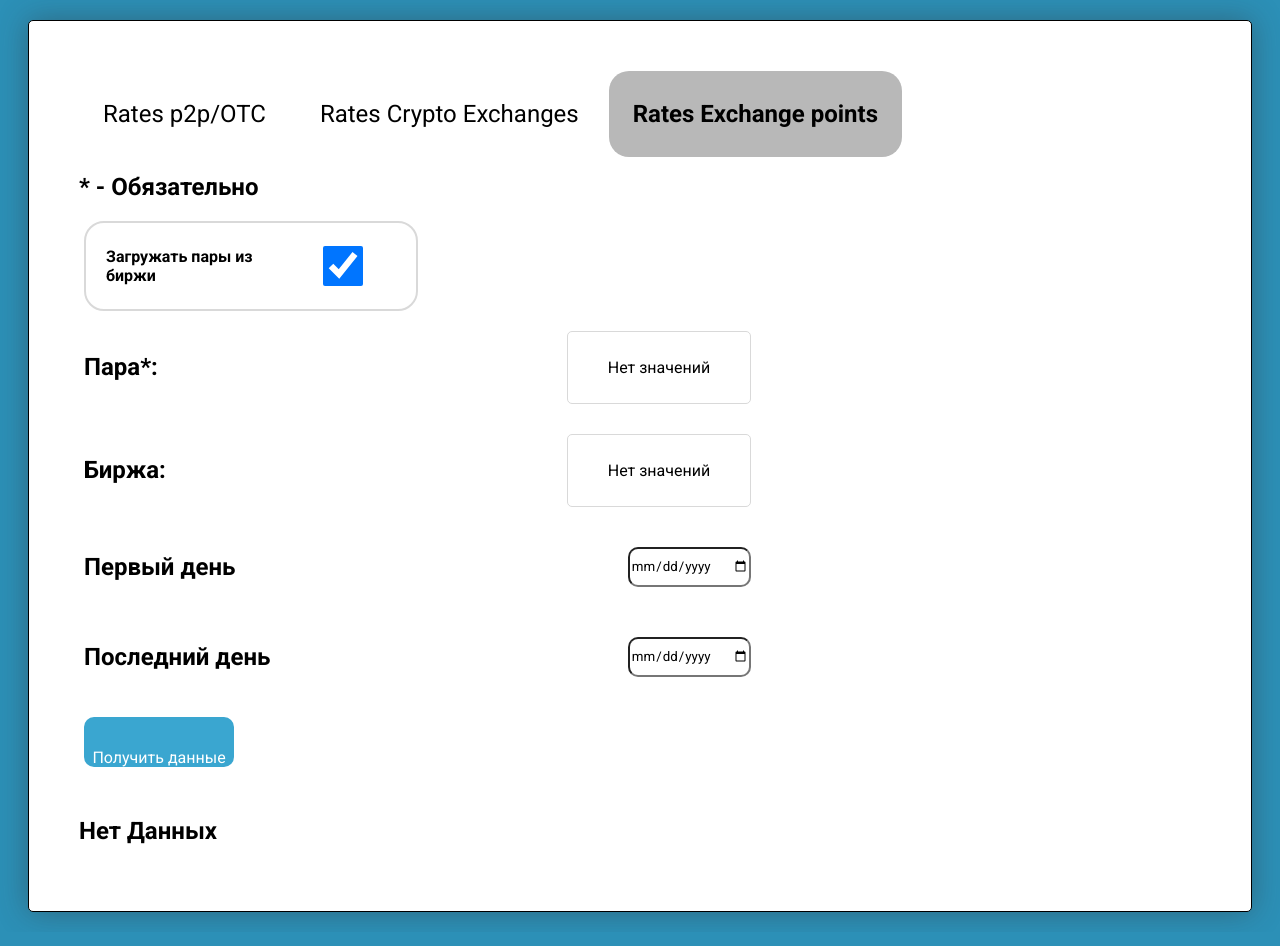
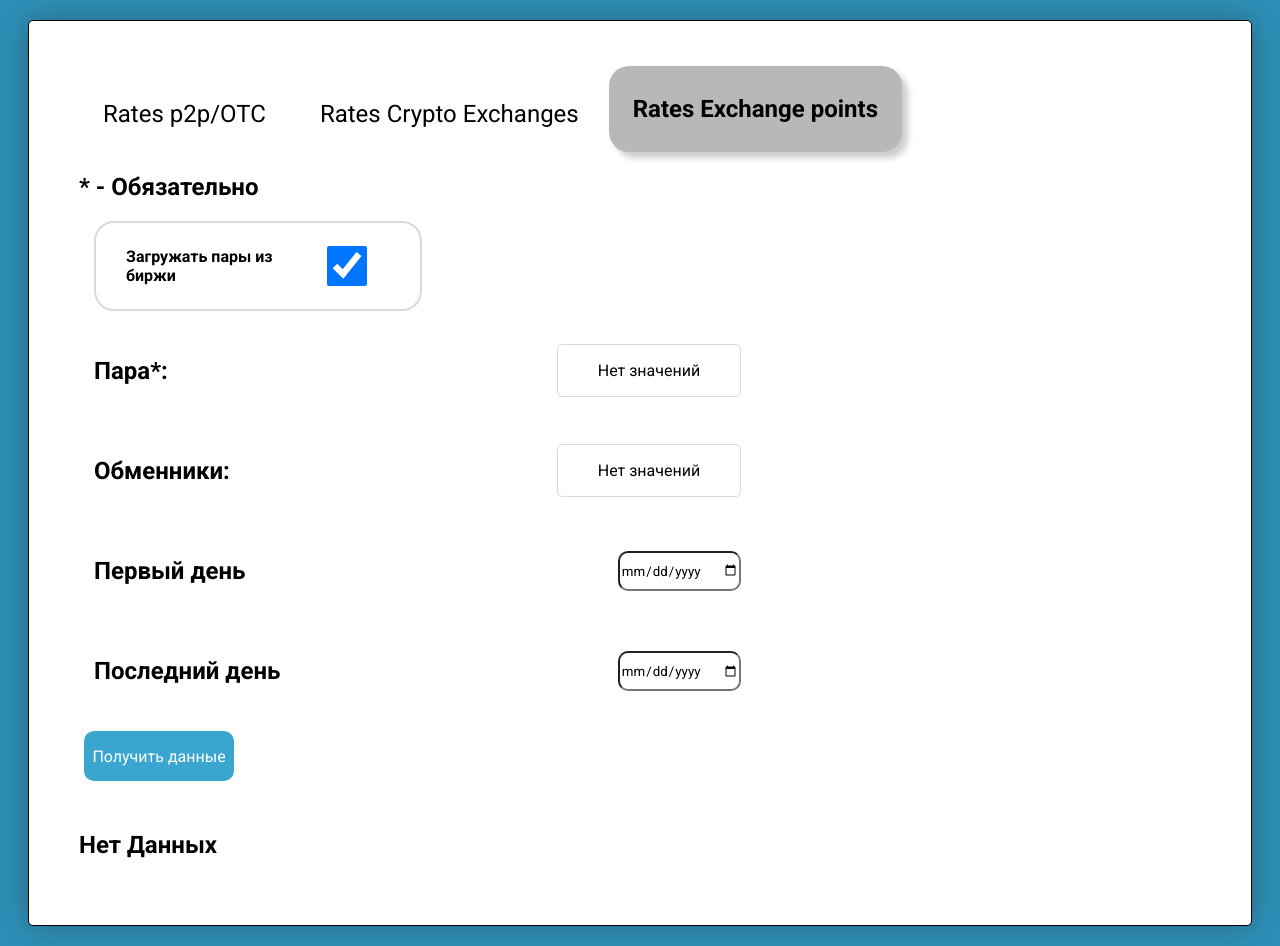
Before and after one commit to GTech1256/TestTaskFronEnd-2, a Vue app: page / in a window 1280 px wide. Built offline with nearby package versions, Linux system fonts and the light colour scheme; no server answers.

Commit message:
change design to material

```diff
--- a/src/components/main.vue
+++ b/src/components/main.vue
@@ -15,7 +15,8 @@ div(class="panel")
           p(@click="tableData=[]") {{tab.name.eng}}
       //.lang(@click="changeLang" :style="{backgroundImage: getLangImage}")
           p {{lang}}
-    h1(id="message") * - Обязательно
+    #message
+      h1 * - Обязательно
     transition(name="fade")
       message( :message="message" v-if="showMessage")
 
@@ -167,7 +168,6 @@ export default {
 </script>
 <style lang="stylus">
 
-
 mainColor= #3AA6D0
 lightColor= #62B1D0
 darkenColor= darken(mainColor,15%)
@@ -181,6 +181,7 @@ tabsColor = #cccccc
 body
   background-color: darkenColor
   font-family: arial
+
 
 ul
   list-style-type none
@@ -196,15 +197,18 @@ label
   margin: 0px .25em 0 0;
   border-radius: 20px
   font-size 1.5rem
-
-.panel__tabs_label:hover
-  background tabsColor
-  cursor pointer
+  &:hover
+    background tabsColor
+    cursor pointer
+    transform translateY(-2px)
+    box-shadow 6px 6px 6px 0px rgba(0,0,0,.3)
 
 
 input:checked + .panel__tabs_label
   font-weight bold
   background darken(tabsColor,10%)
+  transform translateY(-5px)
+  box-shadow 6px 6px 6px 0px rgba(0,0,0,.2)
 
 
 .flex
@@ -235,6 +239,7 @@ input:checked + .panel__tabs_label
   margin-left: auto;
 
 .items__item
+  padding 10px
   display:flex
   width:60%
   justify-content: space-between
@@ -242,23 +247,23 @@ input:checked + .panel__tabs_label
   margin-bottom:20px
   padding-bottom: 10px
   align-items: center;
+  &:hover
+    transform: translateY(-3px);
+    box-shadow: 6px 6px 6px 0 rgba(0,0,0,0.2);
+    border 1px solid rgba(0,0,0,0.2)
 
-.items__item:hover
-  background: linear-gradient(
-    to top,
-    rgba(28,98,210,0.5) 0%,
-    rgba(255,255,255,0.69) 17%,
-    rgba(255,255,255,1) 100%
-  )
-  border-bottom-style: solid
-  margin-bottom:19px
+.items__item:hover .items__item_input
+  transform: translateY(-1px);
+  box-shadow: 2px 2px 2px 0 rgba(0,0,0,0.2);
+
 
 .items__item:focus
   border-bottom-style: solid
   margin-bottom:9px
 
 .items__item_input
-  padding 10px 40px
+  margin auto 0
+  padding 0 40px
   border 1px solid lightGreyColor
   border-radius 5px;
   cursor pointer
@@ -274,21 +279,22 @@ input:checked + .panel__tabs_label
 
 .btn
   cursor pointer
-  align-content: flex-end
   background-color:mainColor
+  text-align center
   width:150px;
   height: 50px;
-  line-height: 50px;
   color:white
-  text-align:center
-  content-align:middle
   border-radius:10px
+  &:hover
+    background-color:lightColor
+    box-shadow: 6px 6px 6px 0 rgba(0,0,0,0.2);
+    border 1px solid rgba(0,0,0,0.2)
+  &:active
+    background-color:darkColor
+    box-shadow: none
+  > p
+    margin auto
 
-.btn:hover
-  background-color:darkenColor
-
-.btn:active
-  background-color:darkColor
 
 select, input
   height:3em
@@ -301,40 +307,6 @@ select, input
 .fade-enter, .fade-leave-to
   opacity: 0
 
-/*
-vue transition name="currentTabIndex === 0 ? 'component-left':'component-right'"
-слайдер глючит
-.component-right-enter-active {
-  display: inline-block;
-  animation: btnOff .3s ease-in-out;
-}
-
-.component-right-leave-active {
-  display: inline-block;
-  animation: btnOn .3s ease-in-out;
-}
-
-.component-left-enter-active {
-  display: inline-block;
-  animation: btnOn .3s ease-in-out;
-  animation-direction: reverse;
-}
-
-.component-left-leave-active {
-  display: inline-block;
-  animation: btnOff .3s ease-in-out reverse;
-}
-
-@keyframes btnOn {
-  from { transform: translateX(0px); opacity: 1; }
-  to { transform: translateX(-40px); opacity: 0; }
-}
-
-@keyframes btnOff {
-  from { transform: translateX(40px); opacity: 0;}
-  to { transform: translateX(0px); opacity: 1; }
-}
-*/
 
 //@media (max-width: 1200px)
 
@@ -347,7 +319,8 @@ vue transition name="currentTabIndex === 0 ? 'component-left':'component-right'"
 
 @media (max-width: 768px)
   .items__item
-    flex-wrap wrap
+    flex-direction column
+    justify-content center
 
   .panel
     padding 20px
@@ -358,6 +331,19 @@ vue transition name="currentTabIndex === 0 ? 'component-left':'component-right'"
   .items__item:hover
     background: none
 
+  #center
+    justify-content center
+
+  #message
+    display flex
+    justify-content center
+
+  .items__item
+    margin 30px auto
+
+  .btn
+    margin auto
+
 @media (max-width: 400px)
   .panel
     margin 1px
--- a/src/components/message.vue
+++ b/src/components/message.vue
@@ -1,5 +1,5 @@
 <template lang="pug">
-  .messagebox(:style="{ 'background-color': getEnumImage.color}")
+  .messagebox(:style="{ 'background-color': getEnumImage.color, 'box-shadow': getEnumImage.shadow}")
     img.left.float(:src="getEnumImage.src" :alt="message.type")
     h1 {{ message.text }}
 </template>
@@ -11,16 +11,28 @@ export default {
   data() {
     return {
       enumImages: {
-        succses: { src: 'static/img/checkmark.png', color: 'green' },
-        info: { src: 'static/img/information.png', color: '#62B1D0' },
-        warning: { src: 'static/img/error.png', color: '#e8b851' },
-        crash: { src: 'static/img/private.png', color: 'red' },
+        succses: { src: 'static/img/checkmark.png', color: '0, 153, 30' },
+        info: { src: 'static/img/information.png', color: '98, 177, 208' },
+        warning: { src: 'static/img/error.png', color: '232, 184, 81' },
+        crash: { src: 'static/img/private.png', color: '196, 47, 47' },
       },
     };
   },
   computed: {
     getEnumImage() {
-      return this.enumImages[this.message.type];
+      const params = this.enumImages[this.message.type];
+
+      const shadow = `6px 10px 10px 2px rgba(${params.color},.7)`;
+
+      const color = `rgb(${params.color})`;
+
+      const { src } = params;
+
+      return {
+        color,
+        src,
+        shadow,
+      };
     },
   },
 };
@@ -40,10 +52,13 @@ export default {
   min-height 150px
   padding 20px
 
+  transform: translateY(-3px);
+
 
  .messagebox > h1
   font-size 1.5rem
   margin-top 0
+  box-shadow 0
 
 img
 
--- a/src/components/smartSelect.vue
+++ b/src/components/smartSelect.vue
@@ -166,6 +166,9 @@ export default {
   text-align center
   font-size .5em
   cursor pointer
+  &:hover
+    transform translateY(-1px)
+    box-shadow 4px 4px 4px 0 rgba(150,0,0,.3)
 
 .div__container_head
   margin 10px
@@ -193,6 +196,9 @@ export default {
   border-radius 10px
   padding 5px
   margin 7px
+  &:hover
+    transform translateY(-1px)
+    box-shadow 2px 2px 2px 0px rgba(0,0,0,.3)
 
 @media (max-width: 768px)
   .div__container
--- a/src/components/tabs/Localbitcoins.vue
+++ b/src/components/tabs/Localbitcoins.vue
@@ -30,7 +30,7 @@
         v-model="numItemsFromBack"
       )
 
-    .btn(@click="getData")
+    .btn.flex(@click="getData")
       p Получить данные
 
 </template>
@@ -247,9 +247,7 @@ h1
   border: 0;
   font-size 2rem
   margin auto 0
-  height 1% // border поднимает
-  width 25%
-  min-width 25%
+  width 10%
   text-align center
 
 
--- a/src/components/tabs/rates.vue
+++ b/src/components/tabs/rates.vue
@@ -19,7 +19,7 @@
       @click="$emit('pickData', { name: params.name, items: params.data })"
     )
       label(:for="params.name" )
-        h1 {{params.value}}
+        h1 {{exchangersName(params)}}
       .items__item_input(  )
         p {{ textInputs(params) }}
     //pug mixin
@@ -44,7 +44,7 @@
         v-model="dateTo"
       )
 
-    .btn(@click="getRates")
+    .btn.flex(@click="getRates")
       p Получить данные
 
 </template>
@@ -101,7 +101,7 @@ export default {
           picked: '',
         },
         {
-          value: 'Биржа:',
+          value: ['Биржа:', 'Обменники:'],
           name: 'exchangers',
           data: [],
           picked: '',
@@ -170,6 +170,14 @@ export default {
     }
   },
   methods: {
+    exchangersName({ name, value }) {
+      if (name !== 'exchangers') {
+        return value;
+      }
+      // this.typeRate = 'exchangers';
+      const indexValue = this.typeRate === 'exchangers' ? 1 : 0;
+      return value[indexValue];
+    },
     textInputs(params) {
       return this.picked[params.name] === undefined || this.picked[params.name] === null ?
         params.data && params.data[0] ? 'Выбрать значение' :
@@ -256,6 +264,12 @@ export default {
 
 lightGreyColor= #d9d9d9
 
+h1
+  font-size:1.5rem
+
+.items__params
+  min-width 200px
+  margin 10px
 
 .items__params_checkbox
   display flex
@@ -269,21 +283,33 @@ lightGreyColor= #d9d9d9
 
 .items__params_by_pairs_text
   font-weight: bold
-  margin auto 0
+  margin auto 10px
 
 .items__params_by_pairs_input
   max-width 30%
 
 
-h1
-  font-size:1.5rem
+.items__params_checkbox:hover
+ transform translateY(-2px)
+ box-shadow 6px 6px 6px 0px rgba(0,0,0,.2)
 
-.items__params
-  min-width 200px
+@media(max-width: 768px)
 
-@media (max-width: 400px)
+  .items__params_checkbox
+    flex-direction column
+    justify-content center
+    align-items center
+    text-align center
+    margin auto
+
+
+@media(max-width: 430px)
   .items__params
-    font-size .5rem
+    font-size .7rem
+
+  .items__params_by_pairs_input
+    width 25px
+    height 25px
 
 
 </style>
```
Also changed, not shown: 1 other file (tests, documents, lock files or other folders).
